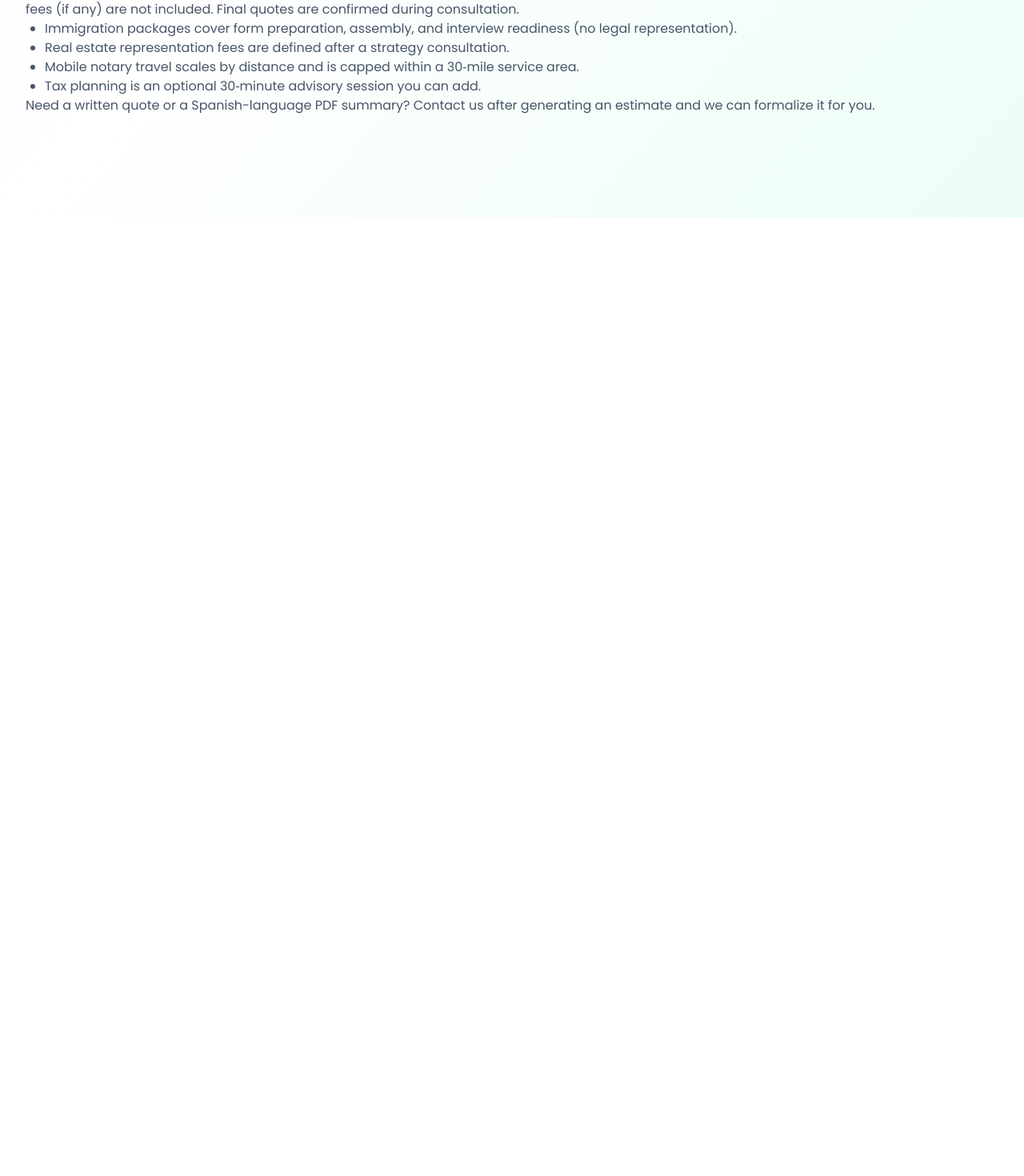
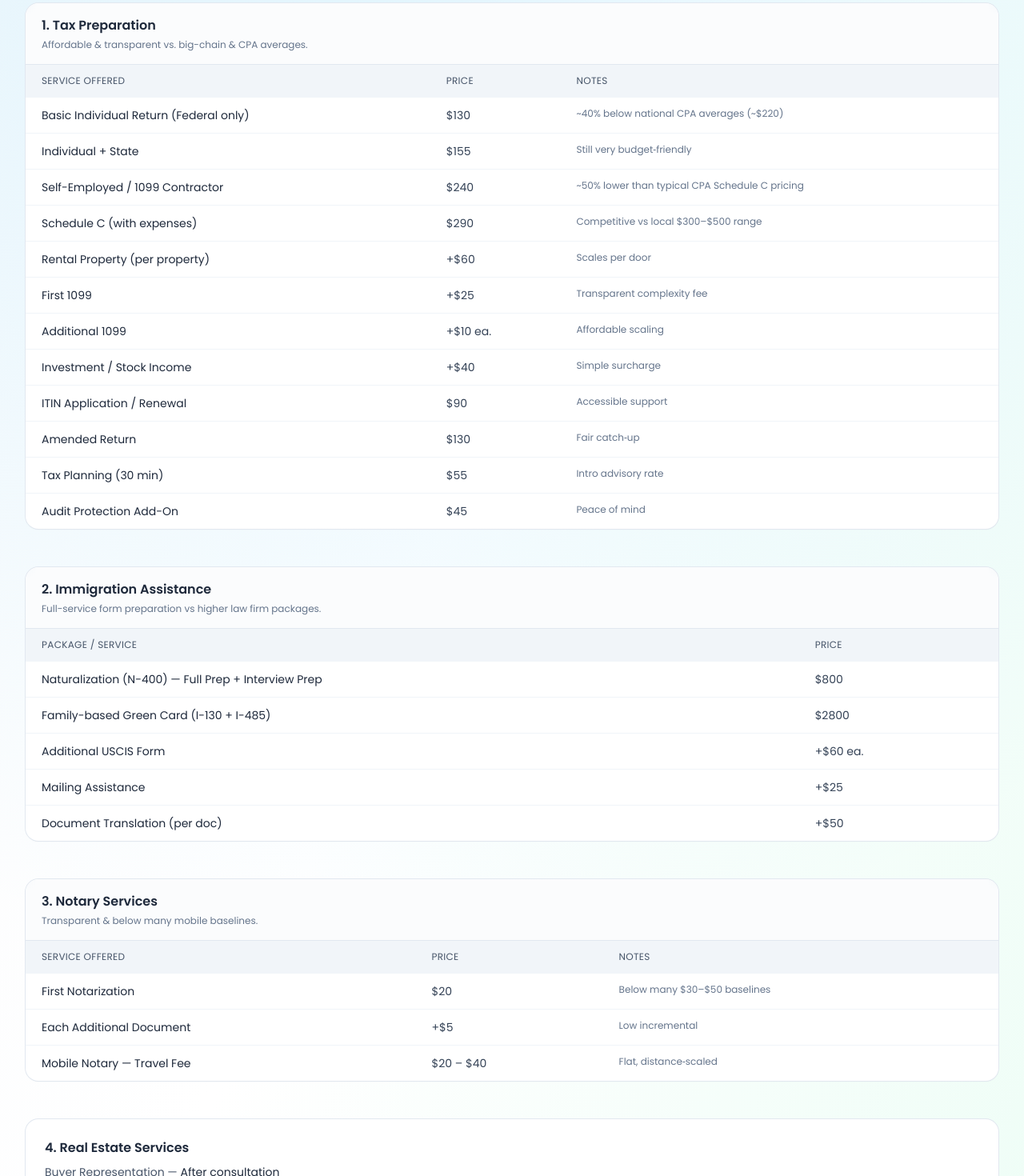
Before and after one commit to eduardoinoa18/inoa-services, a Next.js app: page /pricing in a window 1280 px wide. Shown: the part 1086-2556 px from the top of the page at 80% size. Before the commit the page ends 1358 px from the top, so only its background shows below. Built offline with nearby package versions, Linux system fonts and the light colour scheme; no server answers.

Commit message:
feat: add competitive pricing reference tables to pricing page

```diff
--- a/app/pricing/page.tsx
+++ b/app/pricing/page.tsx
@@ -1,5 +1,6 @@
 import React from 'react';
 import dynamic from 'next/dynamic';
+import PricingReferenceTable from '../../components/PricingReferenceTable';
 import type { Metadata } from 'next';
 
 export const metadata: Metadata = {
@@ -22,7 +23,8 @@ export default function PricingPage() {
             Explore transparent, competitive pricing across our service lines. Build a tailored estimate instantly in English or Spanish.
           </p>
         </header>
-        <PricingCalculator initialLang="en" />
+  <PricingCalculator initialLang="en" />
+  <PricingReferenceTable />
         <section className="prose prose-slate max-w-none dark:prose-invert">
           <h2 className="text-xl font-semibold">How Estimates Work</h2>
           <p className="text-slate-600">The calculator provides an estimated professional service fee based on your inputs. Government filing fees, postage costs, and third-party platform fees (if any) are not included. Final quotes are confirmed during consultation.</p>
--- /dev/null
+++ b/components/PricingReferenceTable.tsx
@@ -0,0 +1,127 @@
+"use client";
+import React from 'react';
+import { PRICING } from './PricingCalculator';
+
+// Simple reference table presenting competitive pricing rationale.
+// Values sourced from user-provided market research (Investopedia, local CPA ranges, notary benchmarks).
+export default function PricingReferenceTable() {
+  return (
+    <section className="mt-20" aria-labelledby="pricing-benchmark-heading">
+      <h2 id="pricing-benchmark-heading" className="text-2xl font-bold tracking-tight mb-6 bg-gradient-to-r from-slate-800 to-slate-600 bg-clip-text text-transparent">Competitive Pricing Reference (Massachusetts)</h2>
+
+      {/* TAX TABLE */}
+      <div className="mb-12 overflow-hidden rounded-2xl ring-1 ring-slate-200 bg-white shadow-sm">
+        <div className="px-5 py-4 border-b border-slate-200 bg-slate-50/60 backdrop-blur-sm">
+          <h3 className="font-semibold text-slate-800">1. Tax Preparation</h3>
+          <p className="text-xs text-slate-500 mt-1">Affordable & transparent vs. big-chain & CPA averages.</p>
+        </div>
+        <div className="overflow-x-auto">
+          <table className="w-full text-sm">
+            <thead className="bg-slate-100 text-slate-600 text-xs uppercase tracking-wide">
+              <tr>
+                <th className="text-left px-5 py-3 font-medium">Service Offered</th>
+                <th className="text-left px-5 py-3 font-medium">Price</th>
+                <th className="text-left px-5 py-3 font-medium">Notes</th>
+              </tr>
+            </thead>
+            <tbody>
+              <Tr service="Basic Individual Return (Federal only)" price={PRICING.tax.base.individual} notes="~40% below national CPA averages (~$220)" />
+              <Tr service="Individual + State" price={PRICING.tax.base.indiv_state} notes="Still very budget‑friendly" />
+              <Tr service="Self-Employed / 1099 Contractor" price={PRICING.tax.base.self_employed} notes="~50% lower than typical CPA Schedule C pricing" />
+              <Tr service="Schedule C (with expenses)" price={PRICING.tax.base.schedule_c} notes="Competitive vs local $300–$500 range" />
+              <Tr service="Rental Property (per property)" price={`+$${PRICING.tax.add_ons.rental_property}`} notes="Scales per door" />
+              <Tr service="First 1099" price={`+$${PRICING.tax.add_ons.first_1099}`} notes="Transparent complexity fee" />
+              <Tr service="Additional 1099" price={`+$${PRICING.tax.add_ons.each_additional_1099} ea.`} notes="Affordable scaling" />
+              <Tr service="Investment / Stock Income" price={`+$${PRICING.tax.add_ons.investment_income}`} notes="Simple surcharge" />
+              <Tr service="ITIN Application / Renewal" price={`$${PRICING.tax.add_ons.itin}`} notes="Accessible support" />
+              <Tr service="Amended Return" price={`$${PRICING.tax.add_ons.amended_return}`} notes="Fair catch‑up" />
+              <Tr service="Tax Planning (30 min)" price={`$${PRICING.tax.add_ons.tax_planning}`} notes="Intro advisory rate" />
+              <Tr service="Audit Protection Add-On" price={`$${PRICING.tax.add_ons.audit_protection}`} notes="Peace of mind" />
+            </tbody>
+          </table>
+        </div>
+      </div>
+
+      {/* IMMIGRATION TABLE */}
+      <div className="mb-12 overflow-hidden rounded-2xl ring-1 ring-slate-200 bg-white shadow-sm">
+        <div className="px-5 py-4 border-b border-slate-200 bg-slate-50/60 backdrop-blur-sm">
+          <h3 className="font-semibold text-slate-800">2. Immigration Assistance</h3>
+          <p className="text-xs text-slate-500 mt-1">Full-service form preparation vs higher law firm packages.</p>
+        </div>
+        <div className="overflow-x-auto">
+          <table className="w-full text-sm">
+            <thead className="bg-slate-100 text-slate-600 text-xs uppercase tracking-wide">
+              <tr>
+                <th className="text-left px-5 py-3 font-medium">Package / Service</th>
+                <th className="text-left px-5 py-3 font-medium">Price</th>
+              </tr>
+            </thead>
+            <tbody>
+              <Tr2 service="Naturalization (N-400) — Full Prep + Interview Prep" price={`$${PRICING.immigration.naturalization}`} />
+              <Tr2 service="Family-based Green Card (I-130 + I-485)" price={`$${PRICING.immigration.green_card_package}`} />
+              <Tr2 service="Additional USCIS Form" price={`+$${PRICING.immigration.additional_form} ea.`} />
+              <Tr2 service="Mailing Assistance" price={`+$${PRICING.immigration.mailing_assistance}`} />
+              <Tr2 service="Document Translation (per doc)" price={`+$${PRICING.immigration.document_translation}`} />
+            </tbody>
+          </table>
+        </div>
+      </div>
+
+      {/* NOTARY TABLE */}
+      <div className="mb-12 overflow-hidden rounded-2xl ring-1 ring-slate-200 bg-white shadow-sm">
+        <div className="px-5 py-4 border-b border-slate-200 bg-slate-50/60 backdrop-blur-sm">
+          <h3 className="font-semibold text-slate-800">3. Notary Services</h3>
+          <p className="text-xs text-slate-500 mt-1">Transparent & below many mobile baselines.</p>
+        </div>
+        <div className="overflow-x-auto">
+          <table className="w-full text-sm">
+            <thead className="bg-slate-100 text-slate-600 text-xs uppercase tracking-wide">
+              <tr>
+                <th className="text-left px-5 py-3 font-medium">Service Offered</th>
+                <th className="text-left px-5 py-3 font-medium">Price</th>
+                <th className="text-left px-5 py-3 font-medium">Notes</th>
+              </tr>
+            </thead>
+            <tbody>
+              <Tr service="First Notarization" price={`$${PRICING.notary.first_notarization}`} notes="Below many $30–$50 baselines" />
+              <Tr service="Each Additional Document" price={`+$${PRICING.notary.additional_docs}`} notes="Low incremental" />
+              <Tr service="Mobile Notary — Travel Fee" price={`$${PRICING.notary.travel_fee_min} – $${PRICING.notary.travel_fee_max}`} notes="Flat, distance‑scaled" />
+            </tbody>
+          </table>
+        </div>
+      </div>
+
+      {/* REAL ESTATE NOTE */}
+      <div className="rounded-2xl ring-1 ring-slate-200 bg-white shadow-sm p-6">
+        <h3 className="font-semibold text-slate-800 mb-2">4. Real Estate Services</h3>
+        <ul className="text-sm text-slate-600 space-y-1">
+          <li>Buyer Representation — <span className="font-medium text-slate-800">After consultation</span></li>
+          <li>Seller Representation — <span className="font-medium text-slate-800">After consultation</span></li>
+          <li>Landlord Rental Service — <span className="font-medium text-slate-800">One month rent equivalent</span></li>
+        </ul>
+      </div>
+
+      <p className="mt-10 text-[11px] leading-relaxed text-slate-500 max-w-3xl">
+        Benchmarks referenced: national CPA averages & local ranges (Investopedia, regional CPA firm public ranges, user-supplied sources), local notary travel fee patterns, and form preparation market positioning. This table is informational; final quotes confirmed during consultation. Government filing fees not included.
+      </p>
+    </section>
+  );
+}
+
+function Tr({ service, price, notes }: { service: string; price: string | number; notes?: string }) {
+  return (
+    <tr className="border-t border-slate-100">
+      <td className="px-5 py-3 align-top font-medium text-slate-800 min-w-[200px]">{service}</td>
+      <td className="px-5 py-3 align-top text-slate-700 whitespace-nowrap">{typeof price === 'number' ? `$${price}` : price}</td>
+      <td className="px-5 py-3 align-top text-slate-500 text-xs">{notes || '—'}</td>
+    </tr>
+  );
+}
+function Tr2({ service, price }: { service: string; price: string | number }) {
+  return (
+    <tr className="border-t border-slate-100">
+      <td className="px-5 py-3 align-top font-medium text-slate-800 min-w-[220px]">{service}</td>
+      <td className="px-5 py-3 align-top text-slate-700">{typeof price === 'number' ? `$${price}` : price}</td>
+    </tr>
+  );
+}
```
